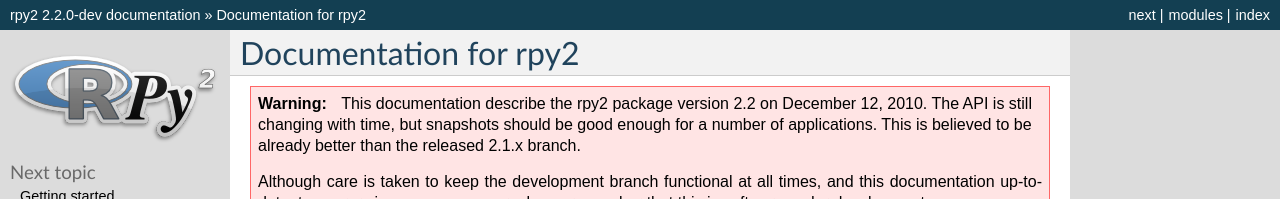
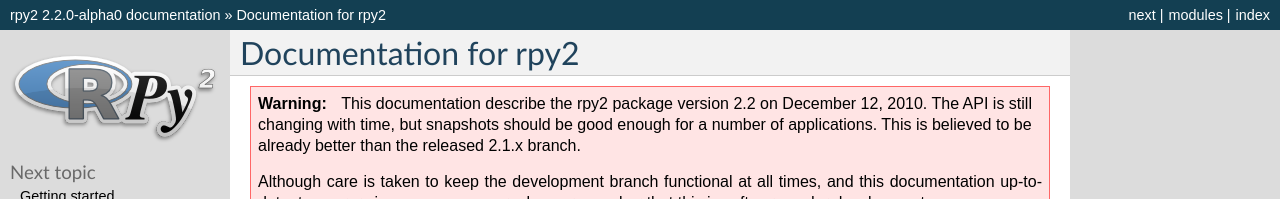
Before and after one commit to rpy2/rpy2, a Sphinx documentation site: the page built from doc/source/index.rst, in a window 1280 px wide and 900 px high. Shown: the top 199 px of the window. Built offline with Sphinx 7.4.7, drawn with Linux system fonts in a browser that asks for light colours; formulas are drawn with MathJax 3; some of the changed text lies outside the part shown.

Commit message:
version 2.2.0-alpha0 for the documentation
--HG--
branch : version_2.2.x

```diff
--- a/doc/source/conf.py
+++ b/doc/source/conf.py
@@ -47,7 +47,7 @@
 # The short X.Y version.
 version = '2.2'
 # The full version, including alpha/beta/rc tags.
-release = '2.2.0-dev'
+release = '2.2.0-alpha0'
 
 # The language for content autogenerated by Sphinx. Refer to documentation
 # for a list of supported languages.
```
